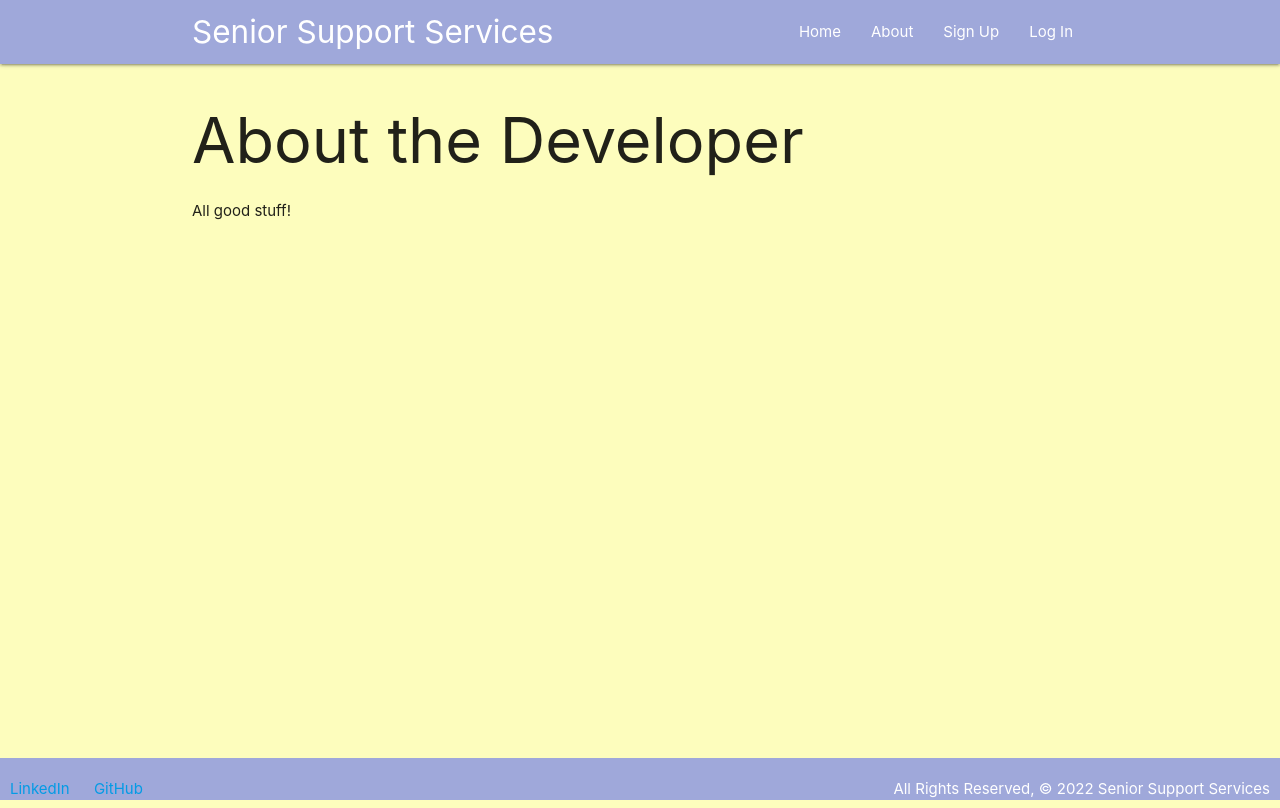
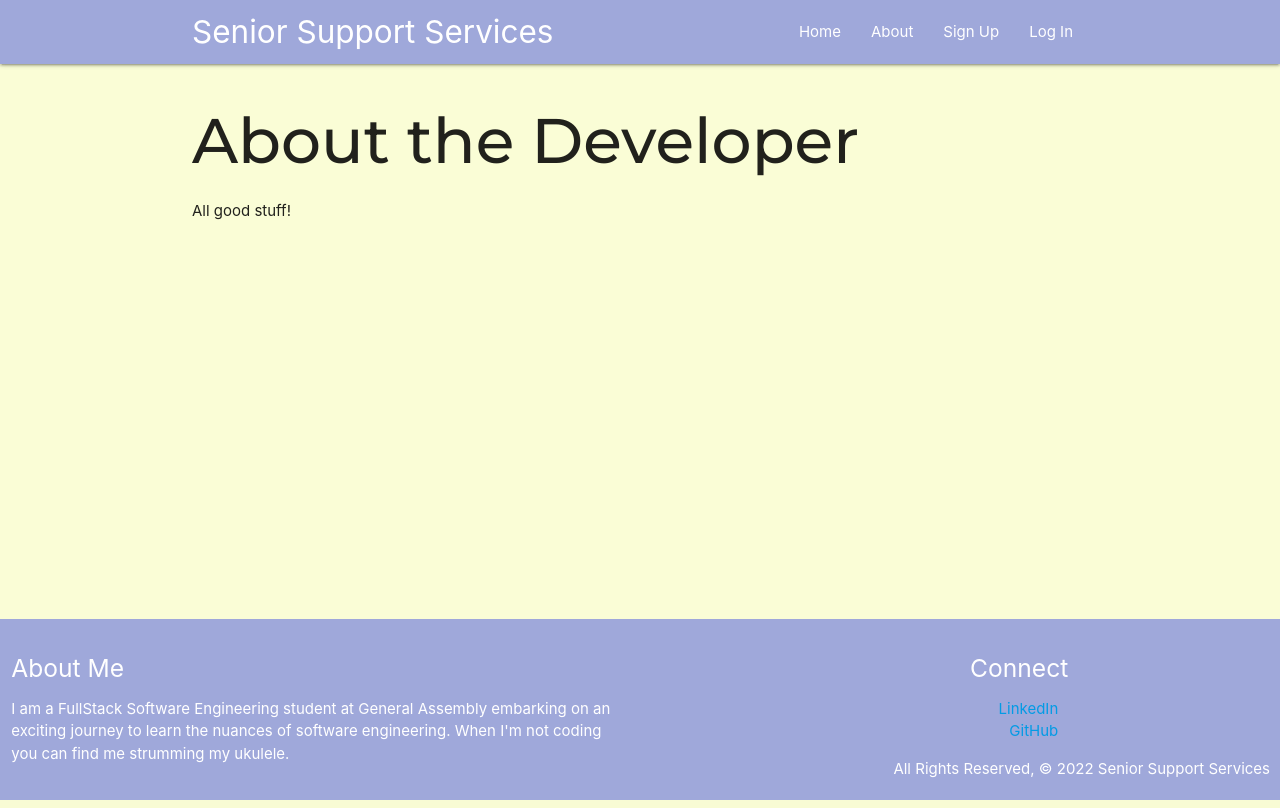
Before and after one commit to EHollingerFllStk/Seniors, a Django app: page /about/ in a window 1280 px wide. Run offline with Django 4.2, Linux system fonts and the light colour scheme.

Commit message:
update css

```diff
--- a/main_app/static/css/style.css
+++ b/main_app/static/css/style.css
@@ -1,5 +1,5 @@
 body {
-    background-color: #FDFDBD;
+    background-color: #FAFDD6;
     display: flex;
     min-height: 100vh;
     flex-direction: column;
@@ -7,6 +7,11 @@ body {
 
   main {
     flex: 1 0 auto;
+  }
+
+  .h1 {
+    font-family:'Montserrat', sans-ser;
+    font-weight: 500;
   }
 
   footer {
@@ -18,6 +23,13 @@ body {
     padding: 10px;
   }
 
+  tbody {
+    padding: 10px; }
+
+  .services {
+    margin:10px;
+  }
+
   @media only screen and (max-width: 750px) {
     body {
       background-color: lightblue;
--- a/main_app/templates/about.html
+++ b/main_app/templates/about.html
@@ -1,7 +1,7 @@
 {% extends 'base.html' %} {% block content %}
 
    <div class="container"></div>
-        <h1>About the Developer</h1>
+        <h1 class="h1">About the Developer</h1>
         <p>All good stuff!</p>
     </div>
 {% endblock %}
--- a/main_app/templates/agencies/index.html
+++ b/main_app/templates/agencies/index.html
@@ -1,7 +1,7 @@
 {% extends 'base.html' %} {% block content %}
 
 
-<h1>Agencies List</h1>
+<h1 class="h1">Agencies List</h1>
 
 {% for agency in agencies %}
 
--- a/main_app/templates/base.html
+++ b/main_app/templates/base.html
@@ -20,6 +20,10 @@
       href="https://fonts.googleapis.com/icon?family=Material+Icons"
       rel="stylesheet"
     />
+    <link rel="preconnect" href="https://fonts.googleapis.com">
+    <link rel="preconnect" href="https://fonts.gstatic.com" crossorigin>
+    <link href="https://fonts.googleapis.com/css2?family=Montserrat:wght@400;500;900&family=PT+Serif:ital,wght@0,400;0,700;1,400&display=swap" rel="stylesheet">
+
   </head>
   <body>
     <header class="navbar-fixed">
@@ -64,16 +68,35 @@
     </ul>
     <main class="container">{% block content %} {% endblock %}</main>
     <footer class="page-footer #9fa8da indigo lighten-3">
-      <div class="left">
+
+        <div class="row">
+          <div class="col s12 l6">
+            <h5 class="left-align">About Me</h5>
+            <p class="left-align">I am a FullStack Software Engineering student at General Assembly embarking on an exciting journey to learn the nuances of software engineering. When I'm not coding you can find me strumming my ukulele.
+            </p>
+          </div>
+        <div class="container">
+          <div class="col s12 l6 l4 offset-12">
+            <h5>Connect</h5>
+            <ul>
+              <li>
                 <a
                   class="footer-link"
                   href="https://www.linkedin.com/in/elizabeth-hollinger-dpt-31683b128/"
                   >LinkedIn</a
                 >
-        <a class="footer-link" href="https://github.com/EHollingerFllStk"
+              </li>
+              <li>
+                <a
+                  class="footer-link"
+                  href="https://github.com/EHollingerFllStk"
                   >GitHub</a
                 >
+              </li>
+            </ul>
           </div>
+        </div>
+
       <div class="right">
         All Rights Reserved, © 2022 Senior Support Services
       </div>
--- a/main_app/templates/home.html
+++ b/main_app/templates/home.html
@@ -5,6 +5,9 @@
         background-size: cover;
         }
     h1 {
+        text-align: center;
+    }
+    p {
         text-align: center;
     }
 
--- a/main_app/templates/main_app/agencies_form.html
+++ b/main_app/templates/main_app/agencies_form.html
@@ -3,7 +3,7 @@
 {% if object %}
 <h1>Edit <span class="teal-text">{{object.name}}</span></h1>
 {% else %}
-<h1>Add Agency</h1>
+<h1 class="h1">Add Agency</h1>
 {% endif %}
 
 <form action="" method="post">
```
Also changed, not shown: main_app/templates/agencies/detail.html (+16 -7 lines). Lines whose indentation alone changed are shown as unchanged.
